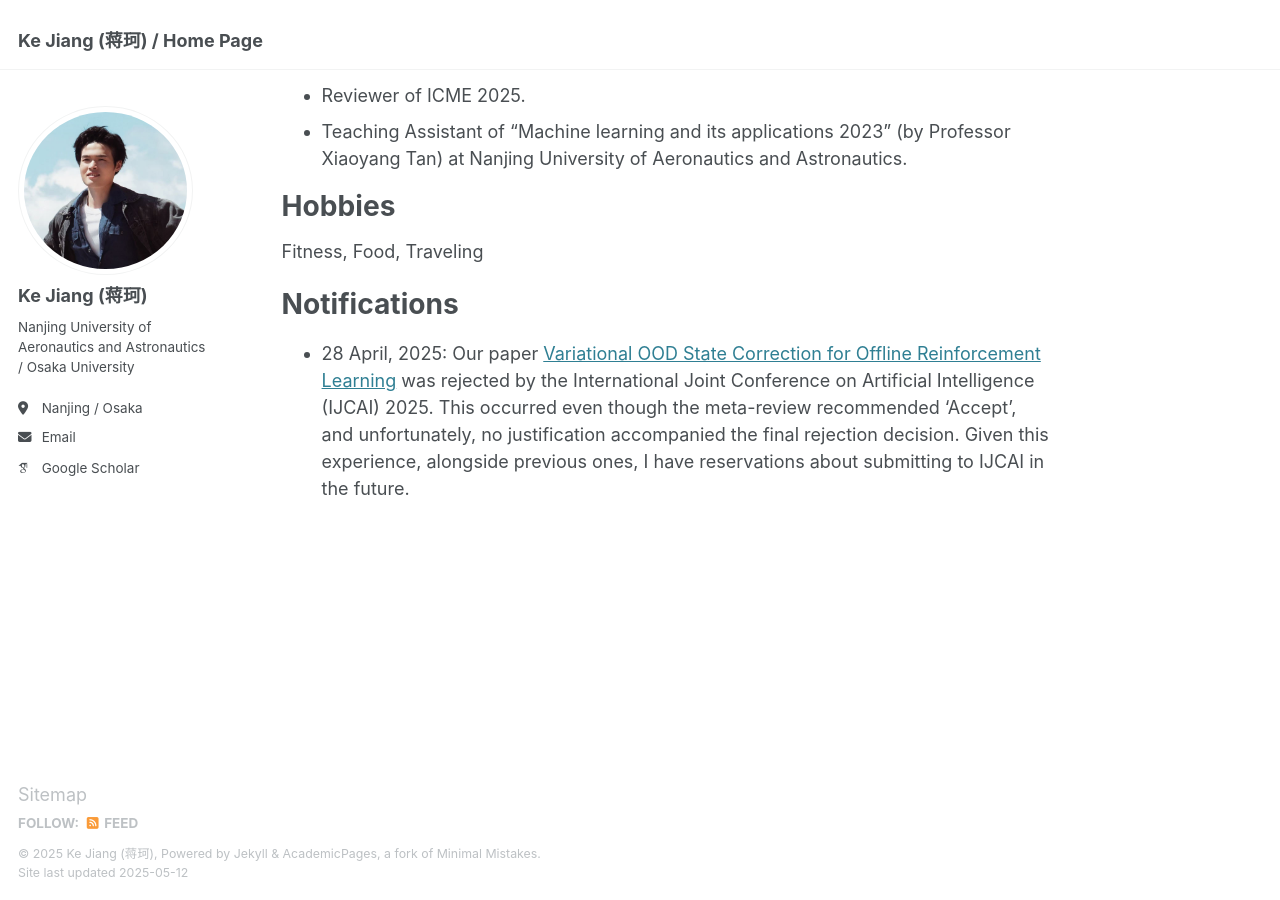
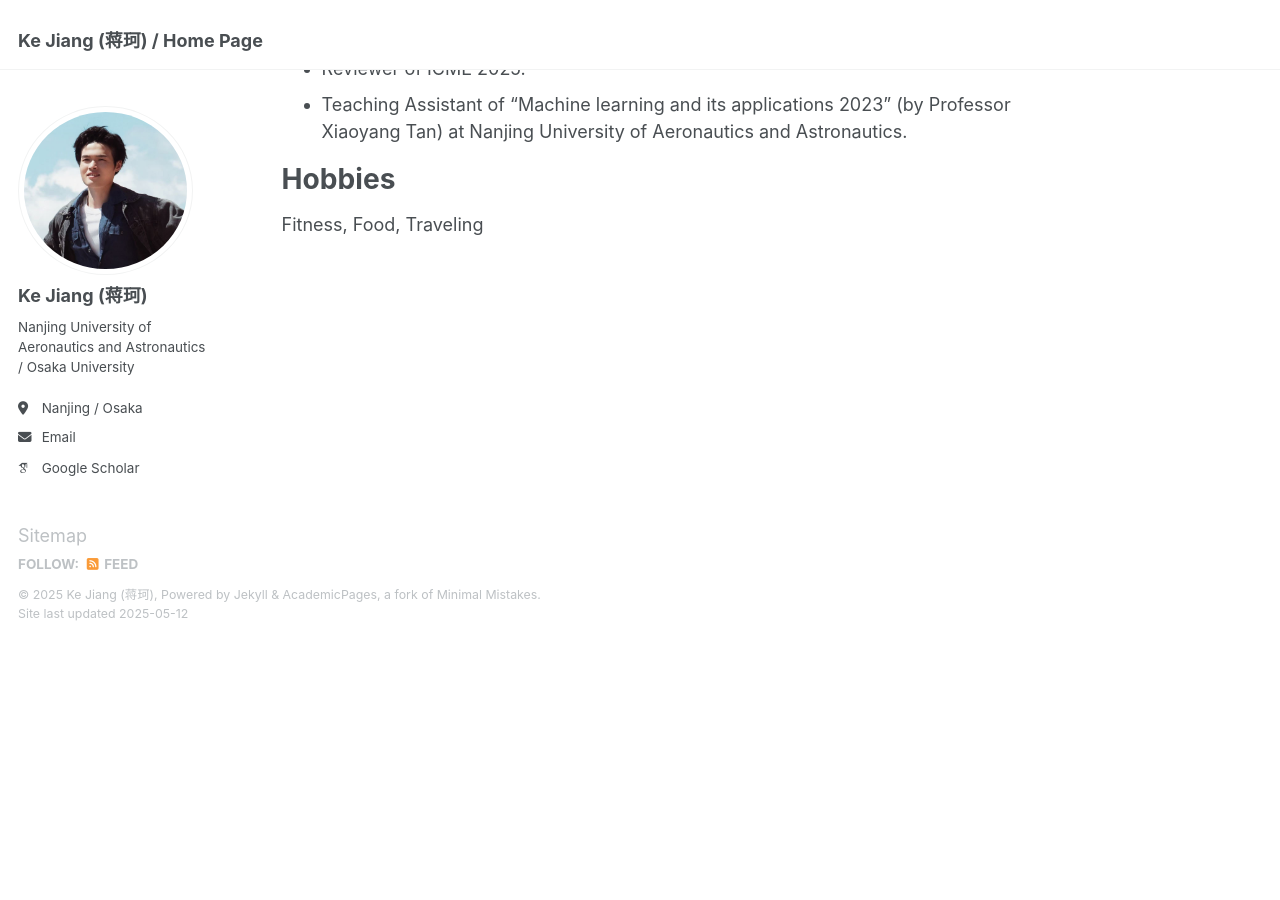
Before and after one commit to Jack10843/Jack10843.github.io, a Jekyll site: the page built from _pages/about.md, in a window 1280 px wide and 900 px high, scrolled down 2170 px. Built offline with Jekyll 4.4.1, drawn with Linux system fonts in a browser that asks for light colours; some web fonts are replaced; after the commit the page ends 2811 px from its top, so only the background shows below that; some of the changed text lies outside the part shown.

Commit message:
Update about.md

```diff
--- a/_pages/about.md
+++ b/_pages/about.md
@@ -9,7 +9,7 @@ redirect_from:
 
 News
 ======
- - From 14 April, 2025: I started working as a visiting researcher at [Machine Learning & Systems Laboratory](https://mls.ist.osaka-u.ac.jp/en/member.html), [Graduate School of Information Science and Technology](https://www.ist.osaka-u.ac.jp/english/), [The University of Osaka](https://www.osaka-u.ac.jp/en). My academic advisor here is Prof. [Yoshinobu Kawahara](https://mls.ist.osaka-u.ac.jp/en/~kawahara/index.html).
+ - From 14 April, 2025: I started working as a visiting researcher at [Machine Learning & Systems Laboratory](https://mls.ist.osaka-u.ac.jp/en/member.html), [Graduate School of Information Science and Technology](https://www.ist.osaka-u.ac.jp/english/).
  - 11 April, 2025: I was invited as a Reviewer for [NeurIPS 2025](https://neurips.cc/Conferences/2025).
  - 21 March, 2025: Our paper [RoGA: Towards Generalizable Deepfake Detection through Robust Gradient Alignment]() has been accepted by *IEEE International Conference on Multimedia & Expo (ICME)* 2025.
  - 25 September, 2023: Our paper [Recovering from out-of-sample states via inverse dynamics in offline reinforcement learning](https://proceedings.neurips.cc/paper_files/paper/2023/file/7a0f7e9d9b42b26e5bfc9ba4c6e5287c-Paper-Conference.pdf) has been accepted by *The 36th Annual Conference on Neural Information Processing Systems (NeurIPS)*, 2023.
@@ -63,7 +63,3 @@ Academic & Working Activities
 Hobbies
 ======
 Fitness, Food, Traveling
-
-Notifications
-======
- - 28 April, 2025: Our paper [Variational OOD State Correction for Offline Reinforcement Learning](https://arxiv.org/abs/2505.00503) was rejected by the International Joint Conference on Artificial Intelligence (IJCAI) 2025. This occurred even though the meta-review recommended 'Accept', and unfortunately, no justification accompanied the final rejection decision. Given this experience, alongside previous ones, I have reservations about submitting to IJCAI in the future.
```
